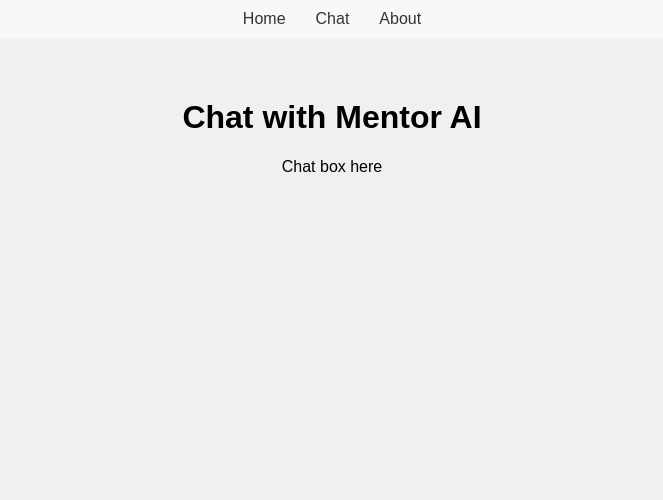
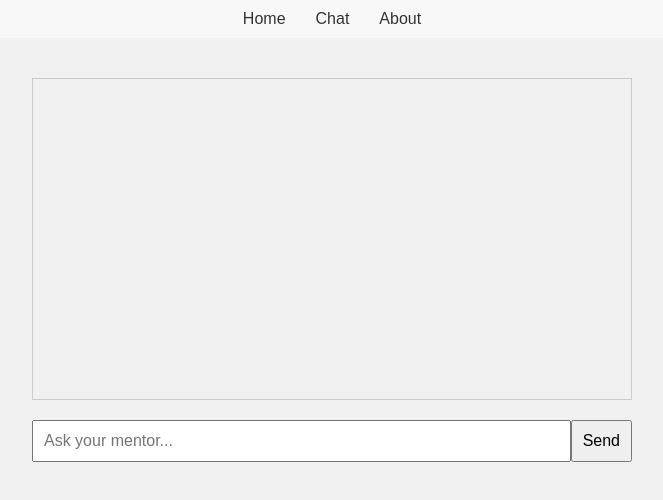
Before and after one commit to RakibR7/AI_Mentor_Website, a React (Create React App) app: page /chat in a window 1280 px wide. Shown: the top 500 px of the page, without its empty margins (308-971 px from the left). Built offline with nearby package versions, Linux system fonts and the light colour scheme.

Commit message:
v5 added some backend

```diff
--- /dev/null
+++ b/src/api/aiService.js
@@ -0,0 +1,15 @@
+// src/api/aiService.js
+export async function fetchAIResponse(userMessage) {
+  try {
+    const response = await fetch('https://api.your-ai-service.com/respond', {
+      method: 'POST',
+      headers: { 'Content-Type': 'application/json' },
+      body: JSON.stringify({ message: userMessage }),
+    });
+    const data = await response.json();
+    return data.response;
+  } catch (error) {
+    console.error("Error fetching AI response:", error);
+    throw error;
+  }
+}
--- a/src/pages/About.js
+++ b/src/pages/About.js
@@ -1,5 +1,6 @@
 import React from "react";
-import "./Page.css";
+//import "./Page.css";
+import "./Chat.css"; // Reusing Chat.css; create About.css for custom styles if needed
 
 function About() {
   return (
--- /dev/null
+++ b/src/pages/Chat.css
@@ -0,0 +1,44 @@
+.ChatPage {
+  padding: 20px;
+  max-width: 600px;
+  margin: 0 auto;
+}
+
+.Conversation {
+  margin-bottom: 20px;
+  border: 1px solid #ccc;
+  padding: 10px;
+  height: 300px;
+  overflow-y: auto;
+}
+
+.userMsg {
+  text-align: right;
+  background-color: #e0f7fa;
+  padding: 5px;
+  border-radius: 5px;
+  margin-bottom: 5px;
+}
+
+.aiMsg {
+  text-align: left;
+  background-color: #f1f8e9;
+  padding: 5px;
+  border-radius: 5px;
+  margin-bottom: 5px;
+}
+
+.InputArea {
+  display: flex;
+}
+
+.InputArea input {
+  flex: 1;
+  padding: 10px;
+  font-size: 16px;
+}
+
+.InputArea button {
+  padding: 10px;
+  font-size: 16px;
+}
--- a/src/pages/Chat.js
+++ b/src/pages/Chat.js
@@ -1,13 +1,52 @@
-import React from "react";
-import "./Page.css";
+// src/pages/Chat.js
+import React, { useState } from "react";
+import { fetchAIResponse } from "../api/aiService";
+import "./Chat.css";
 
 function Chat() {
+  const [userInput, setUserInput] = useState("");
+  const [conversation, setConversation] = useState([]);
+
+  const handleSend = async () => {
+    if (!userInput.trim()) return;
+
+    // Add user's message to conversation
+    setConversation((prev) => [...prev, { sender: "user", text: userInput }]);
+
+    // Clear input field
+    const input = userInput;
+    setUserInput("");
+
+    // Get AI response
+    try {
+      const aiReply = await fetchAIResponse(input);
+      setConversation((prev) => [...prev, { sender: "ai", text: aiReply }]);
+    } catch (error) {
+      setConversation((prev) => [
+        ...prev,
+        { sender: "ai", text: "Sorry, something went wrong. Please try again." }
+      ]);
+    }
+  };
+
   return (
-    <div className="Page">
-      <h1>Chat with Mentor AI</h1>
-      <p>
-        Chat box here
-      </p>
+    <div className="ChatPage">
+      <div className="Conversation">
+        {conversation.map((msg, index) => (
+          <div key={index} className={msg.sender === "user" ? "userMsg" : "aiMsg"}>
+            <p>{msg.text}</p>
+          </div>
+        ))}
+      </div>
+      <div className="InputArea">
+        <input
+          type="text"
+          value={userInput}
+          onChange={(e) => setUserInput(e.target.value)}
+          placeholder="Ask your mentor..."
+        />
+        <button onClick={handleSend}>Send</button>
+      </div>
     </div>
   );
 }
--- a/src/pages/Home.js
+++ b/src/pages/Home.js
@@ -1,13 +1,14 @@
+// src/pages/Home.js
 import React, { useState } from "react";
-import "./Page.css";
+import "./Chat.css"; // Using Chat.css for page styling; you can create a separate Home.css if preferred
 
 function Home() {
-  const [message, setMessage] = useState("Welcome to Mentor AI");
+  const [message] = useState("Welcome to Mentor AI");
 
   return (
     <div className="Page">
       <h1>{message}</h1>
-      <p>Your personal AI mentor.</p>
+      <p>Your personal AI mentor at your service.</p>
     </div>
   );
 }
```
Also changed, not shown: 1 other file (tests, documents, lock files or other folders).
